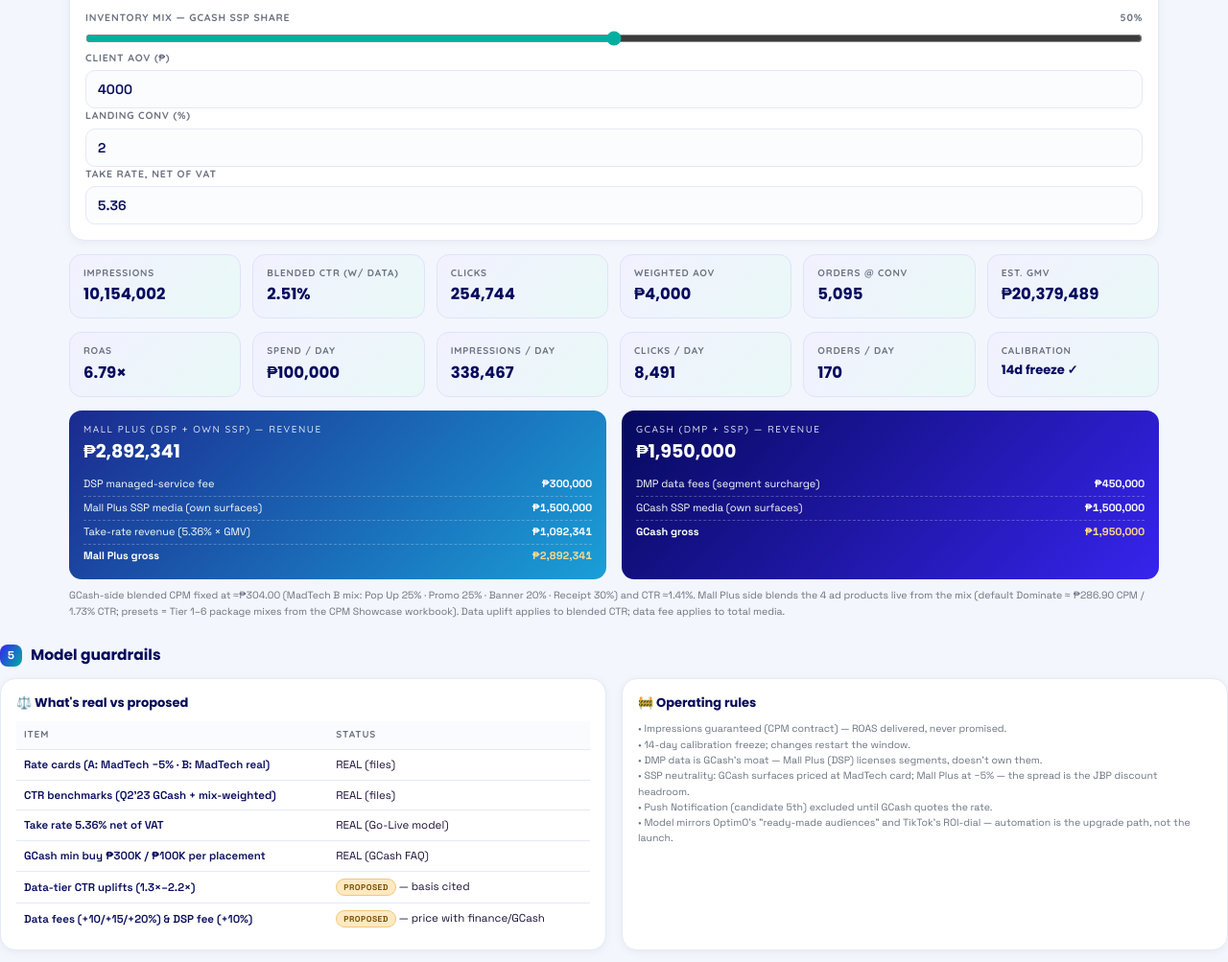
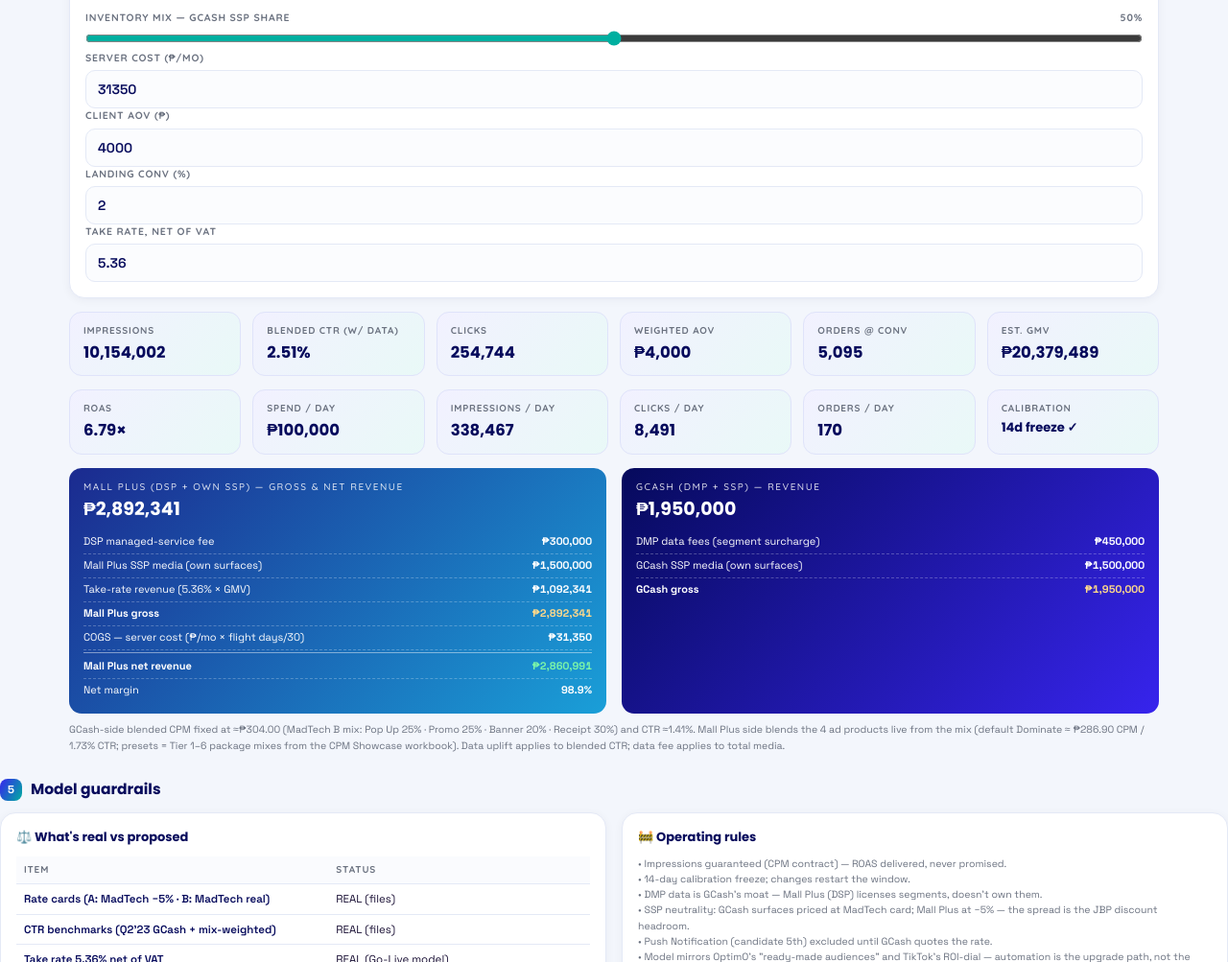
Before and after one commit to fincomops/mallplus-dashboard, a plain HTML site: page programmatic-process-simulator.html in a window 1280 px wide. Shown: the part 1797-2800 px from the top of the page at 96% size. Drawn offline with Linux system fonts and the light colour scheme.

Commit message:
Simulator: add Mall Plus net revenue (gross - server COGS ₱31,350/mo pro-rated by flight days) + net margin

```diff
--- a/programmatic-process-simulator.html
+++ b/programmatic-process-simulator.html
@@ -83,6 +83,8 @@
   .wrow .amt{font-weight:700;font-variant-numeric:tabular-nums}
   .wrow.hl{font-weight:700}
   .wrow.hl .amt{color:#FFD98A}
+  .wrow.net{font-weight:800;border-top:1px solid rgba(255,255,255,.45);margin-top:2px;padding-top:6px}
+  .wrow.net .amt{color:#7CF5A8}
   footer{margin-top:30px;font-size:11px;color:var(--dim);line-height:1.6}
   footer b{color:var(--navy)}
   @media print{.card,.cols,.box{page-break-inside:avoid} body{background:#fff}}
@@ -144,7 +146,7 @@
           <li>Targeting UI on DMP segments (broad → interest → transaction → CRM retarget)</li>
           <li>Budget &amp; ROI dials — ad product mix presets (future Auto/GMV-Max style)</li>
           <li>Managed tier (JBP 1–3, −5%/−10%) + future self-serve</li>
-          <li>Reporting: impressions fill, blended CPM, CTR, CPC, landing conv, ROAS</li>
+          <li>Reporting: impressions fill, blended CPM, CTR, CPC, landing conv, ROAS, gross &amp; net revenue</li>
         </ul>
       </div>
     </div>
@@ -243,6 +245,7 @@
         <tr><td><input id="m-n4" style="width:100%;padding:7px 9px;border:1.5px solid var(--line);border-radius:8px;font-size:12px;font-family:'Space Grotesk',sans-serif" value="Pop Up"></td><td><input id="m-s4" type="number" value="20" oninput="calc()" style="width:100%;padding:7px 9px;border:1.5px solid var(--line);border-radius:8px;font-size:12px;font-weight:600"></td><td><input id="m-c4" type="number" value="361" step="5" oninput="calc()" style="width:100%;padding:7px 9px;border:1.5px solid var(--line);border-radius:8px;font-size:12px;font-weight:600"></td></tr>
       </table>
       <div class="range" style="margin-top:14px"><label>Inventory mix — GCash SSP share <b id="r-gclab">50%</b></label><input id="c-gc" type="range" min="0" max="100" value="50" oninput="calc()"></div>
+        <div class="in"><label>Server cost (₱/mo)</label><input id="c-server" type="number" value="31350" step="500" oninput="calc()"></div>
         <div class="in"><label>Client AOV (₱)</label><input id="c-aov" type="number" value="4000" step="500" oninput="calc()"></div>
         <div class="in"><label>Landing conv (%)</label><input id="c-conv" type="number" value="2" step="0.1" oninput="calc()"></div>
         <div class="in"><label>Take rate, net of VAT</label><input id="c-take" type="number" value="5.36" step="0.01" oninput="calc()"></div>
@@ -265,12 +268,15 @@
       </div>
       <div class="water">
         <div class="wcard mp">
-          <div class="wl">MALL PLUS (DSP + own SSP) — revenue</div>
+          <div class="wl">MALL PLUS (DSP + own SSP) — gross &amp; net revenue</div>
           <div class="wv" id="w-mp">—</div>
           <div class="wrow"><span>DSP managed-service fee</span><span class="amt" id="w-mp-fee">—</span></div>
           <div class="wrow"><span>Mall Plus SSP media (own surfaces)</span><span class="amt" id="w-mp-ssp">—</span></div>
           <div class="wrow"><span>Take-rate revenue (5.36% × GMV)</span><span class="amt" id="w-mp-take">—</span></div>
           <div class="wrow hl"><span>Mall Plus gross</span><span class="amt" id="w-mp-tot">—</span></div>
+          <div class="wrow"><span>COGS — server cost (₱/mo × flight days/30)</span><span class="amt" id="w-mp-cogs">—</span></div>
+          <div class="wrow net"><span>Mall Plus net revenue</span><span class="amt" id="w-mp-net">—</span></div>
+          <div class="wrow"><span>Net margin</span><span class="amt" id="w-mp-margin">—</span></div>
         </div>
         <div class="wcard gc">
           <div class="wl">GCASH (DMP + SSP) — revenue</div>
@@ -295,6 +301,7 @@
           <tr><td class="k">Rate cards (A: MadTech −5% · B: MadTech real)</td><td>REAL (files)</td></tr>
           <tr><td class="k">CTR benchmarks (Q2'23 GCash + mix-weighted)</td><td>REAL (files)</td></tr>
           <tr><td class="k">Take rate 5.36% net of VAT</td><td>REAL (Go-Live model)</td></tr>
+          <tr><td class="k">Server cost COGS ($550/mo ≈ ₱31,350)</td><td>REAL (G-confirmed · Asset Costing file)</td></tr>
           <tr><td class="k">GCash min buy ₱300K / ₱100K per placement</td><td>REAL (GCash FAQ)</td></tr>
           <tr><td class="k">Data-tier CTR uplifts (1.3×–2.2×)</td><td><span class="prop">PROPOSED</span> — basis cited</td></tr>
           <tr><td class="k">Data fees (+10/+15/+20%) &amp; DSP fee (+10%)</td><td><span class="prop">PROPOSED</span> — price with finance/GCash</td></tr>
@@ -315,7 +322,7 @@
   </div>
 
   <footer>
-    <b>Sources:</b> MallPlus_Media_Mix_Package_CPM_Showcase.xlsx (Scenario A/B rates, mix weights) · MadTech 2026 rate card · GCash Business FAQ (formats, CPM billing, minimums, targeting) · Go-Live Activation Budget Model v3.1 (take rate 5.36%) · Pushwoosh/Airship 2025 (uplift basis) · OptimO case studies (CRM-targeting efficiency) · TikTok Commerce 101 (ROI-dial, automation) — all 2026-08-28. Working model — internal review only.
+    <b>Sources:</b> MallPlus_Media_Mix_Package_CPM_Showcase.xlsx (Scenario A/B rates, mix weights) · MallPlus_Asset_Costing_CPM.xlsx (server cost COGS $550/mo → ₱31,350) · MadTech 2026 rate card · GCash Business FAQ (formats, CPM billing, minimums, targeting) · Go-Live Activation Budget Model v3.1 (take rate 5.36%) · Pushwoosh/Airship 2025 (uplift basis) · OptimO case studies (CRM-targeting efficiency) · TikTok Commerce 101 (ROI-dial, automation) — all 2026-08-28. Working model — internal review only.
   </footer>
 </div>
 
@@ -375,6 +382,13 @@
     document.getElementById("w-mp-ssp").textContent = fmt(mpSsp);
     document.getElementById("w-mp-take").textContent = fmt(takeRev);
     document.getElementById("w-mp-tot").textContent = fmt(mpTot);
+    const server = Math.max(0, parseFloat(document.getElementById("c-server").value)||0);
+    const cogs = server*days/30;
+    const mpNet = mpTot - cogs;
+    const mpMargin = mpTot>0 ? mpNet/mpTot*100 : 0;
+    document.getElementById("w-mp-cogs").textContent = fmt(cogs);
+    document.getElementById("w-mp-net").textContent = fmt(mpNet);
+    document.getElementById("w-mp-margin").textContent = mpMargin.toLocaleString("en-PH",{maximumFractionDigits:1}) + "%";
     document.getElementById("w-gc").textContent = fmt(gcTot);
     document.getElementById("w-gc-data").textContent = fmt(dataFee);
     document.getElementById("w-gc-ssp").textContent = fmt(gcSsp);
```
Also changed, not shown: 1 other file.
